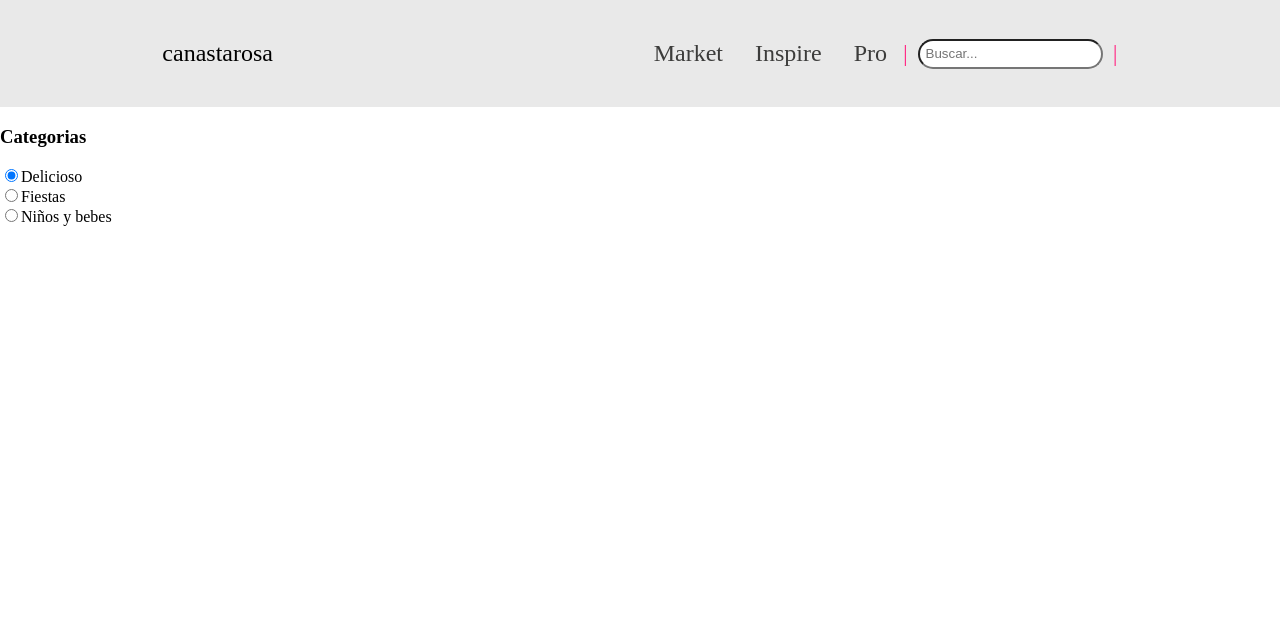
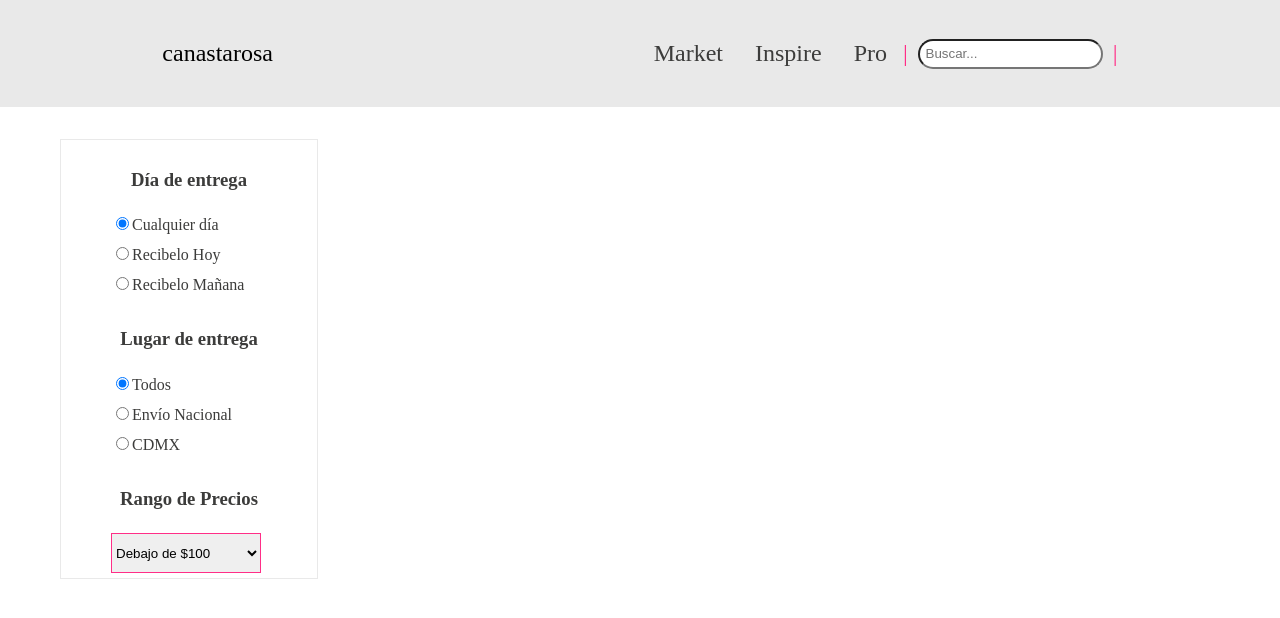
Before and after one commit to BereSoto/canasta-rosa, a React app: page / in a window 1280 px wide. Shown: the top 618 px of the page. Built offline with nearby package versions, Linux system fonts and the light colour scheme.

Commit message:
card de filtro

```diff
--- a/src/assets/styles/components/Card.scss
+++ b/src/assets/styles/components/Card.scss
@@ -0,0 +1,26 @@
+.Card__content{
+    display: flex;
+    flex-direction: column;
+    margin-left: 60px;
+    height: 100%;
+    width: 20%;
+    border: 1px solid #e9e9e9;
+    color: #3c3c3b;
+    margin-top: 2rem;
+}
+
+.Card__title{
+text-align: center;
+padding-top:10px;
+}
+
+.Radio{
+    justify-items: center;
+    margin-left: 50px;
+    padding:5px 0;
+}
+.Price{
+    width: 150px;
+    height: 40px;
+    border: 1px solid #FF2E87;
+}
--- a/src/components/Card.jsx
+++ b/src/components/Card.jsx
@@ -5,28 +5,70 @@ const Card = () => (
 
   <div className='Card__content'>
     <div className='Card__title'>
-      <h3>Categorias</h3>
+      <h3>Día de entrega</h3>
     </div>
     <form>
-      <div className='radio'>
+      <div className='Radio'>
         <label>
-          <input type='radio' value='Delicioso' checked={true} />
-            Delicioso
+          <input type='radio' value='Cualquier' checked={true} />
+            Cualquier día
         </label>
       </div>
-      <div className='radio'>
+      <div className='Radio'>
         <label>
-          <input type='radio' value='fiestas' />
-            Fiestas
+          <input type='radio' value='Hoy' />
+            Recibelo Hoy
         </label>
       </div>
-      <div className='radio'>
+      <div className='Radio'>
         <label>
-          <input type='radio' value='niños' />
-            Niños y bebes
+          <input type='radio' value='Mañana' />
+            Recibelo Mañana
         </label>
       </div>
     </form>
+    <div className='Card__title'>
+      <h3>Lugar de entrega</h3>
+    </div>
+    <form>
+      <div className='Radio'>
+        <label>
+          <input type='radio' value='Todos' checked={true} />
+            Todos
+        </label>
+      </div>
+      <div className='Radio'>
+        <label>
+          <input type='radio' value='Envio' />
+            Envío Nacional
+        </label>
+      </div>
+      <div className='Radio'>
+        <label>
+          <input type='radio' value='cmdx' />
+            CDMX
+        </label>
+      </div>
+    </form>
+    <div className='Card__title'>
+      <h3>Rango de Precios</h3>
+    </div>
+
+    <div className='Radio'>
+      <label
+        htmlFor='/'
+        placeholder='Elige una opción'
+      />
+      <select id='precio' className='Price'>
+        <option>Debajo de $100</option>
+        <option>$100 a $200</option>
+        <option>$200 a $300</option>
+        <option>$300 a $400</option>
+        <option>$400 a $500</option>
+        <option>$500 a más</option>
+
+      </select>
+    </div>
 
   </div>
 );
```
